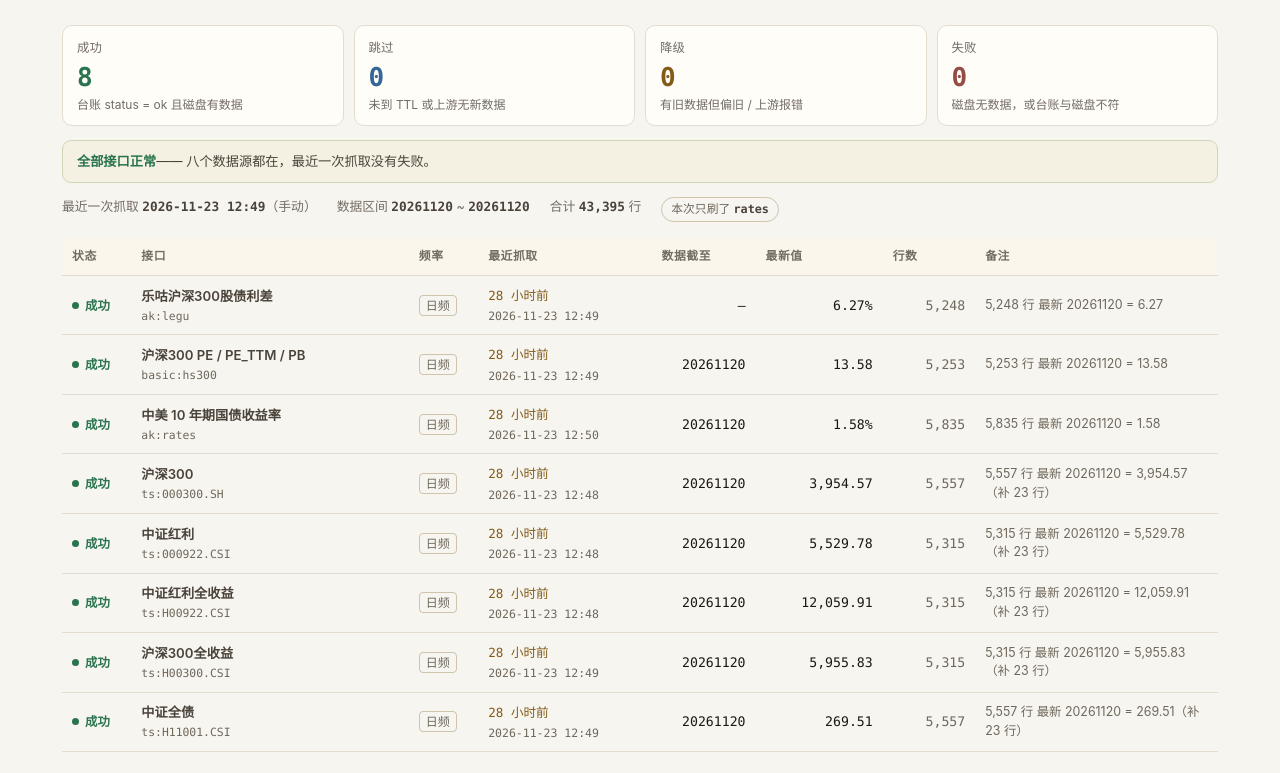
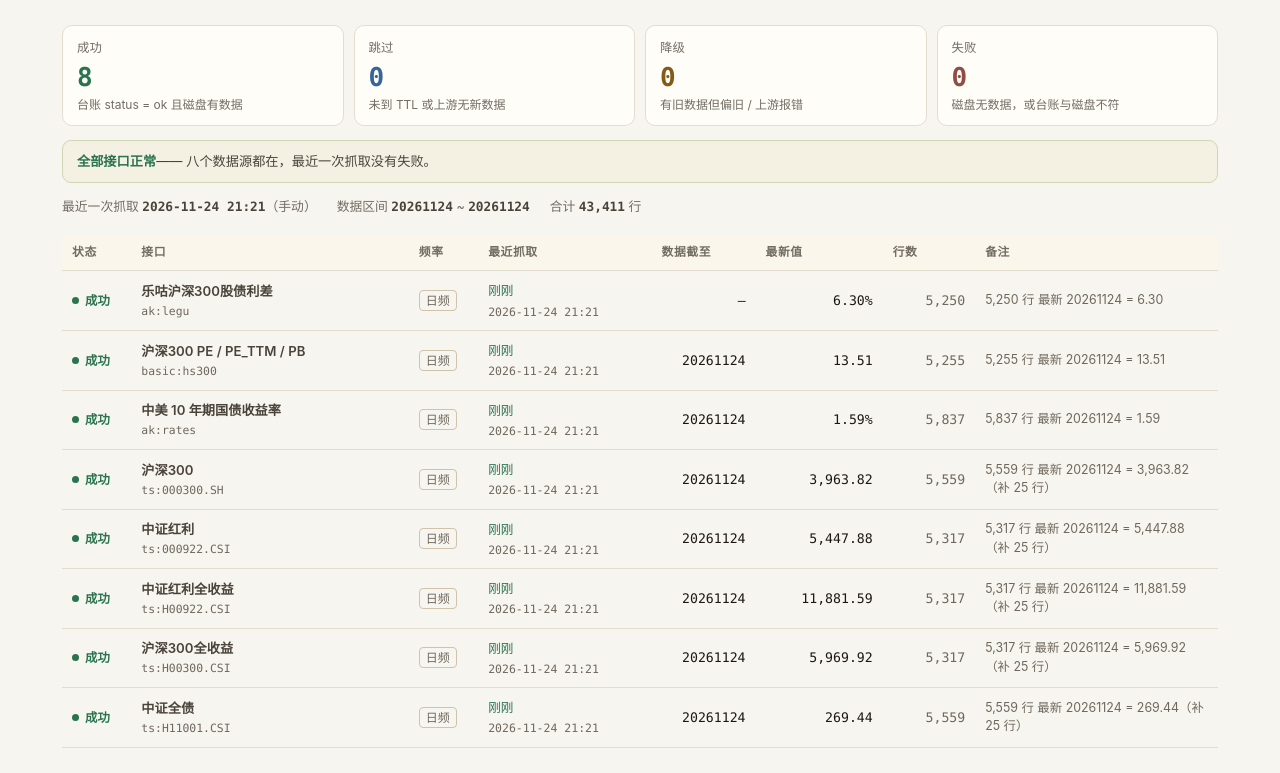
Before and after one commit to Jst-Well-Dan/investment-dashboard, a plain HTML site: page docs/research/valuation/status.html in a window 1280 px wide. Shown: the part 179-952 px from the top of the page. Drawn offline with Linux system fonts and the light colour scheme.

Commit message:
data: 五年看板补抓 11-21 至 11-24，股债收益差进到 6.30%
本地跑 run_daily.py 增量抓数（8 个接口全成功，35 秒）：
股债收益差 6.27% → 6.30%，中债 10Y 1.58%，沪深300 PE 12.68；
托管页 spread.html / status.html 与首页卡片同步重出。

Co-authored-by: Cursor <cursoragent@cursor.com>

```diff
--- a/docs/research/valuation/status.html
+++ b/docs/research/valuation/status.html
@@ -616,10 +616,10 @@ code.k{color:#1d4ed8}
 <div class="alert ok"><b>全部接口正常</b>—— 八个数据源都在，最近一次抓取没有失败。</div>
 
 <div class="meta-bar">
-  <span>最近一次抓取 <b>2026-11-23 12:49</b>（手动）</span>
-  <span>数据区间 <b>20261120</b> ~ <b>20261120</b></span>
-  <span>合计 <b>43,395</b> 行</span>
-  <span class="chip">本次只刷了 <b>rates</b></span>
+  <span>最近一次抓取 <b>2026-11-24 21:21</b>（手动）</span>
+  <span>数据区间 <b>20261124</b> ~ <b>20261124</b></span>
+  <span>合计 <b>43,411</b> 行</span>
+
 </div>
 
 <div class="tw"><table>
@@ -633,81 +633,81 @@ code.k{color:#1d4ed8}
   <td><span class="dot ok"></span><span class="st ok">成功</span></td>
   <td><div class="lb">乐咕沪深300股债利差</div><code class="k">ak:legu</code></td>
   <td><span class="freq">日频</span></td>
-  <td><span class="when o">28 小时前</span><span class="exact">2026-11-23 12:49</span></td>
+  <td><span class="when g">刚刚</span><span class="exact">2026-11-24 21:21</span></td>
   <td class="num ">—</td>
-  <td class="num">6.27%</td>
-  <td class="num dim2">5,248</td>
-  <td class="note2">5,248 行  最新 20261120 = 6.27</td>
+  <td class="num">6.30%</td>
+  <td class="num dim2">5,250</td>
+  <td class="note2">5,250 行  最新 20261124 = 6.30</td>
 </tr>
 <tr>
   <td><span class="dot ok"></span><span class="st ok">成功</span></td>
   <td><div class="lb">沪深300 PE / PE_TTM / PB</div><code class="k">basic:hs300</code></td>
   <td><span class="freq">日频</span></td>
-  <td><span class="when o">28 小时前</span><span class="exact">2026-11-23 12:49</span></td>
-  <td class="num ">20261120</td>
-  <td class="num">13.58</td>
-  <td class="num dim2">5,253</td>
-  <td class="note2">5,253 行  最新 20261120 = 13.58</td>
+  <td><span class="when g">刚刚</span><span class="exact">2026-11-24 21:21</span></td>
+  <td class="num ">20261124</td>
+  <td class="num">13.51</td>
+  <td class="num dim2">5,255</td>
+  <td class="note2">5,255 行  最新 20261124 = 13.51</td>
 </tr>
 <tr>
   <td><span class="dot ok"></span><span class="st ok">成功</span></td>
   <td><div class="lb">中美 10 年期国债收益率</div><code class="k">ak:rates</code></td>
   <td><span class="freq">日频</span></td>
-  <td><span class="when o">28 小时前</span><span class="exact">2026-11-23 12:50</span></td>
-  <td class="num ">20261120</td>
-  <td class="num">1.58%</td>
-  <td class="num dim2">5,835</td>
-  <td class="note2">5,835 行  最新 20261120 = 1.58</td>
+  <td><span class="when g">刚刚</span><span class="exact">2026-11-24 21:21</span></td>
+  <td class="num ">20261124</td>
+  <td class="num">1.59%</td>
+  <td class="num dim2">5,837</td>
+  <td class="note2">5,837 行  最新 20261124 = 1.59</td>
 </tr>
 <tr>
   <td><span class="dot ok"></span><span class="st ok">成功</span></td>
   <td><div class="lb">沪深300</div><code class="k">ts:000300.SH</code></td>
   <td><span class="freq">日频</span></td>
-  <td><span class="when o">28 小时前</span><span class="exact">2026-11-23 12:48</span></td>
-  <td class="num ">20261120</td>
-  <td class="num">3,954.57</td>
-  <td class="num dim2">5,557</td>
-  <td class="note2">5,557 行  最新 20261120 = 3,954.57（补 23 行）</td>
+  <td><span class="when g">刚刚</span><span class="exact">2026-11-24 21:21</span></td>
+  <td class="num ">20261124</td>
+  <td class="num">3,963.82</td>
+  <td class="num dim2">5,559</td>
+  <td class="note2">5,559 行  最新 20261124 = 3,963.82（补 25 行）</td>
 </tr>
 <tr>
   <td><span class="dot ok"></span><span class="st ok">成功</span></td>
   <td><div class="lb">中证红利</div><code class="k">ts:000922.CSI</code></td>
   <td><span class="freq">日频</span></td>
-  <td><span class="when o">28 小时前</span><span class="exact">2026-11-23 12:48</span></td>
-  <td class="num ">20261120</td>
-  <td class="num">5,529.78</td>
-  <td class="num dim2">5,315</td>
-  <td class="note2">5,315 行  最新 20261120 = 5,529.78（补 23 行）</td>
+  <td><span class="when g">刚刚</span><span class="exact">2026-11-24 21:21</span></td>
+  <td class="num ">20261124</td>
+  <td class="num">5,447.88</td>
+  <td class="num dim2">5,317</td>
+  <td class="note2">5,317 行  最新 20261124 = 5,447.88（补 25 行）</td>
 </tr>
 <tr>
   <td><span class="dot ok"></span><span class="st ok">成功</span></td>
   <td><div class="lb">中证红利全收益</div><code class="k">ts:H00922.CSI</code></td>
   <td><span class="freq">日频</span></td>
-  <td><span class="when o">28 小时前</span><span class="exact">2026-11-23 12:48</span></td>
-  <td class="num ">20261120</td>
-  <td class="num">12,059.91</td>
-  <td class="num dim2">5,315</td>
-  <td class="note2">5,315 行  最新 20261120 = 12,059.91（补 23 行）</td>
+  <td><span class="when g">刚刚</span><span class="exact">2026-11-24 21:21</span></td>
+  <td class="num ">20261124</td>
+  <td class="num">11,881.59</td>
+  <td class="num dim2">5,317</td>
+  <td class="note2">5,317 行  最新 20261124 = 11,881.59（补 25 行）</td>
 </tr>
 <tr>
   <td><span class="dot ok"></span><span class="st ok">成功</span></td>
   <td><div class="lb">沪深300全收益</div><code class="k">ts:H00300.CSI</code></td>
   <td><span class="freq">日频</span></td>
-  <td><span class="when o">28 小时前</span><span class="exact">2026-11-23 12:49</span></td>
-  <td class="num ">20261120</td>
-  <td class="num">5,955.83</td>
-  <td class="num dim2">5,315</td>
-  <td class="note2">5,315 行  最新 20261120 = 5,955.83（补 23 行）</td>
+  <td><span class="when g">刚刚</span><span class="exact">2026-11-24 21:21</span></td>
+  <td class="num ">20261124</td>
+  <td class="num">5,969.92</td>
+  <td class="num dim2">5,317</td>
+  <td class="note2">5,317 行  最新 20261124 = 5,969.92（补 25 行）</td>
 </tr>
 <tr>
   <td><span class="dot ok"></span><span class="st ok">成功</span></td>
   <td><div class="lb">中证全债</div><code class="k">ts:H11001.CSI</code></td>
   <td><span class="freq">日频</span></td>
-  <td><span class="when o">28 小时前</span><span class="exact">2026-11-23 12:49</span></td>
-  <td class="num ">20261120</td>
-  <td class="num">269.51</td>
-  <td class="num dim2">5,557</td>
-  <td class="note2">5,557 行  最新 20261120 = 269.51（补 23 行）</td>
+  <td><span class="when g">刚刚</span><span class="exact">2026-11-24 21:21</span></td>
+  <td class="num ">20261124</td>
+  <td class="num">269.44</td>
+  <td class="num dim2">5,559</td>
+  <td class="note2">5,559 行  最新 20261124 = 269.44（补 25 行）</td>
 </tr></tbody>
 </table></div>
 
@@ -741,7 +741,7 @@ code.k{color:#1d4ed8}
 
 <footer>
   台账 <code>data/fetch_manifest.json</code> · 生成时间
-  2026-11-24 17:01 CST<br>
+  2026-11-24 21:21 CST<br>
   数据来自 tushare <code>index_daily</code> / <code>index_dailybasic</code>
   与 akshare <code>bond_zh_us_rate</code>。
 </footer>
```
Also changed, not shown: docs/archive/theme.html (+12 -12 lines), docs/index.html (+12 -12 lines), docs/research/valuation/spread.html (+19 -19 lines), 1 other file.
